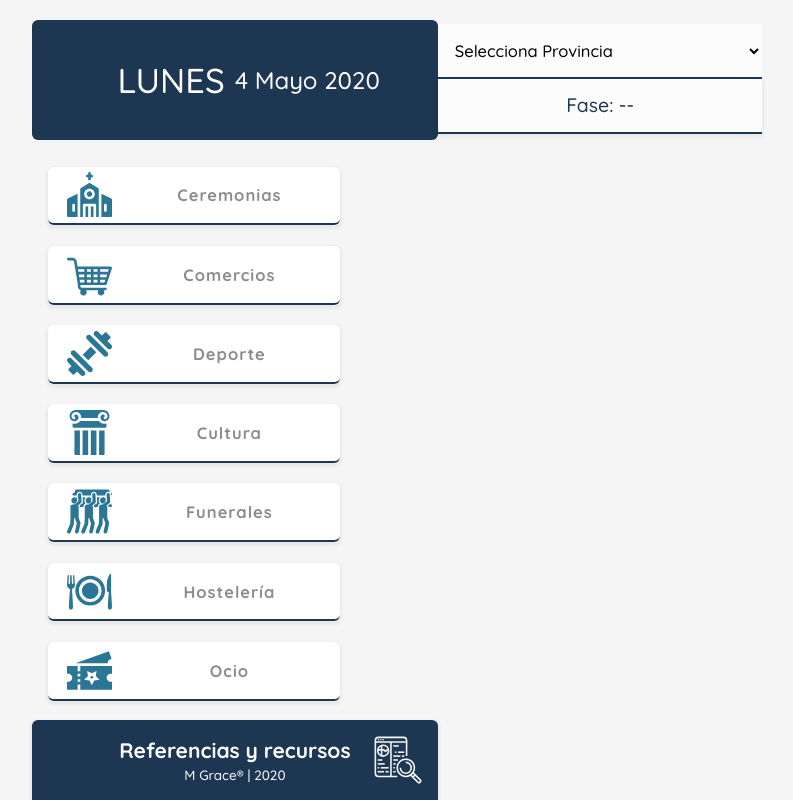
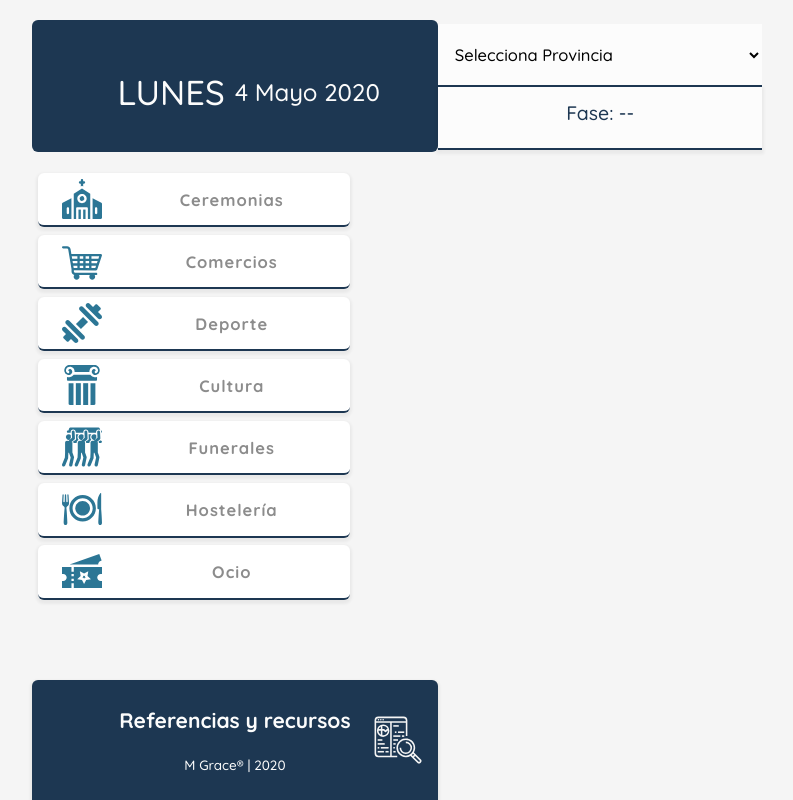
Before and after one commit to aritzvicarregui/desescalada-web-app, a React (Create React App) app: page / in a window 1280 px wide. Shown: the whole page, without its empty margins (121-914 px from the left). Built offline with nearby package versions, Linux system fonts and the light colour scheme.

Commit message:
minor changes

```diff
--- a/src/stylesheets/layout/_activity.scss
+++ b/src/stylesheets/layout/_activity.scss
@@ -13,6 +13,7 @@
   @include forPc {
     grid-template-rows: repeat(7, 1fr);
     grid-template-columns: 1fr;
+    gap: 2%;
     align-items: stretch;
   }
 
@@ -89,8 +90,8 @@
         justify-self: center;
       }
       @include forPc {
-        width: 45px;
-        height: 45px;
+        width: 40px;
+        height: 40px;
         grid-column: 1/2;
         grid-row: 1/-1;
         place-self: center;
--- a/src/stylesheets/layout/_currentDate.scss
+++ b/src/stylesheets/layout/_currentDate.scss
@@ -22,7 +22,7 @@
     grid-template-columns: repeat(2, 1fr);
     border-radius: 6px;
     margin-top: 3%;
-    margin-bottom: 3%;
+    padding-top: 3%;
   }
 
   .day {
--- a/src/stylesheets/layout/_footer.scss
+++ b/src/stylesheets/layout/_footer.scss
@@ -17,6 +17,7 @@
 
   @include forPc {
     grid-column: 2 / span 5;
+    grid-row: 4;
     background-image: none;
     background-color: $colorBgHeaderDark;
     border-radius: 6px 6px 0px 0px;
--- a/src/stylesheets/layout/_panel.scss
+++ b/src/stylesheets/layout/_panel.scss
@@ -14,7 +14,7 @@
   @include forPc {
     grid-row: 2 / span 3;
     grid-column: 2/14;
-    grid-template-rows: 10% 10% repeat(4, 1fr);
+    grid-template-rows: 10% 10% repeat(5, 1fr);
     grid-template-columns: repeat(12, 1fr);
     column-gap: 0%;
     row-gap: 0%;
@@ -94,8 +94,8 @@
 
     @include forPc {
       grid-column: 1/5;
-      grid-row: 3/-1;
-      padding: 5%;
+      grid-row: 3/7;
+      padding: 2%;
     }
   }
 }
```
